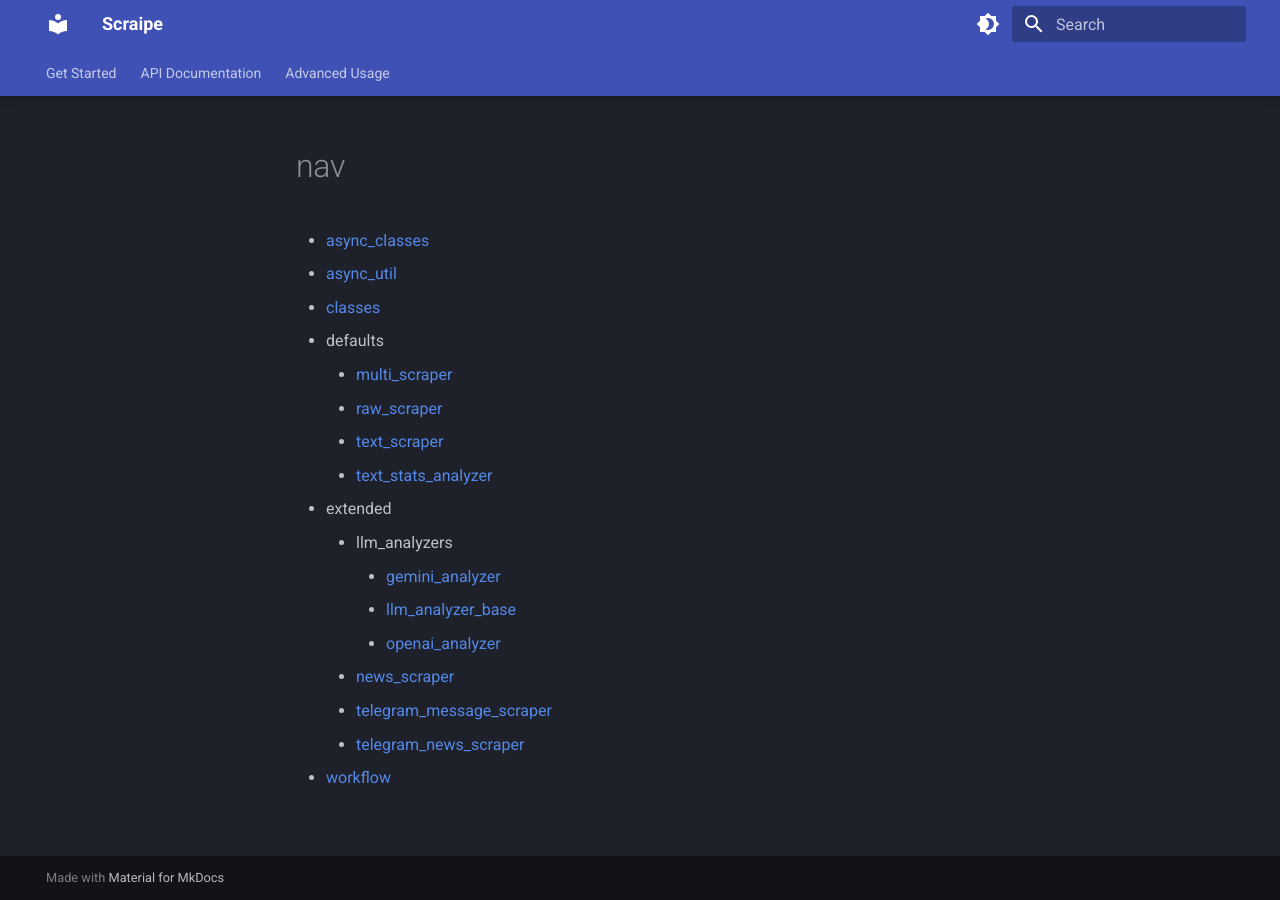
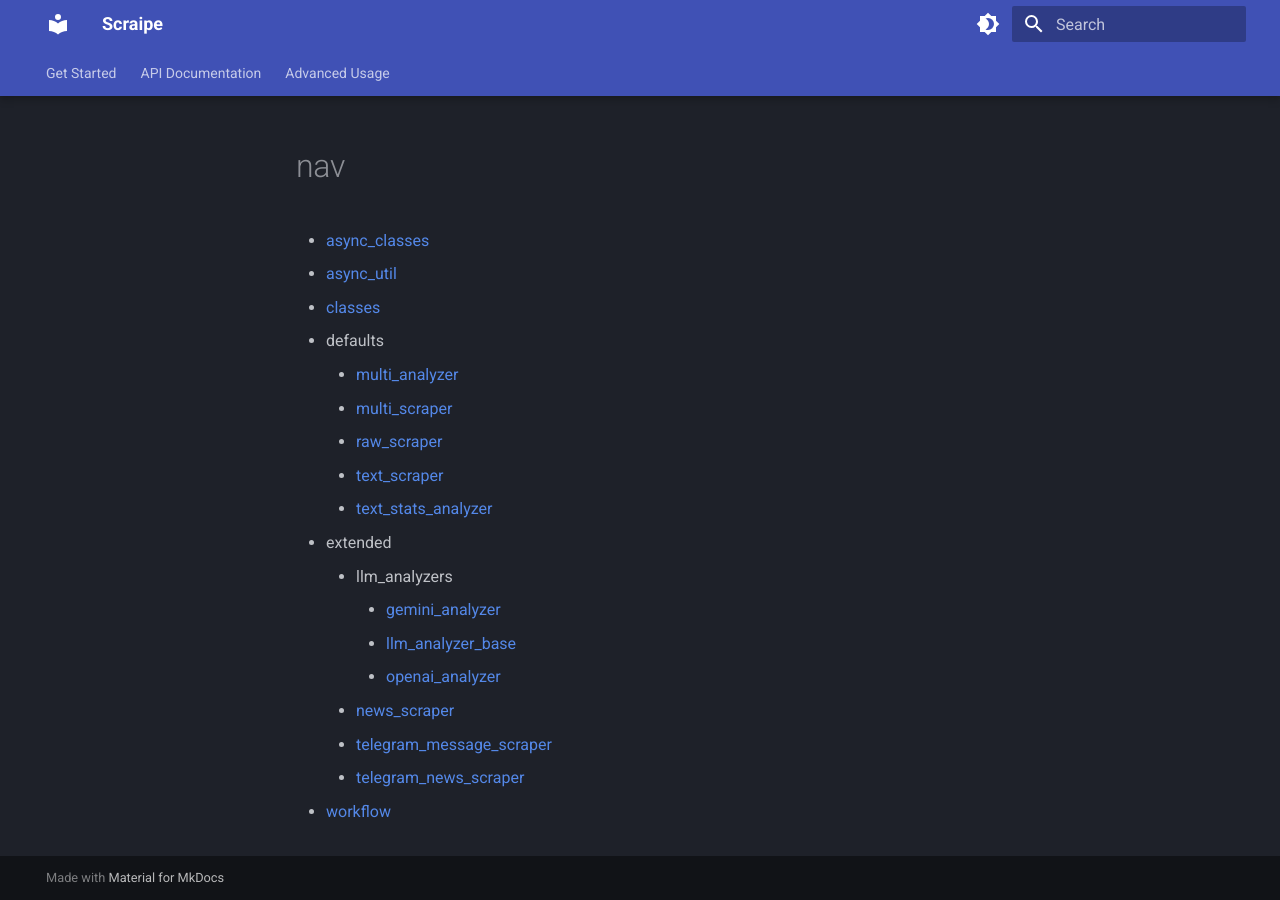
Before and after one commit to SnpM/scraipe, an MkDocs documentation site: the page built from docs/api/__nav__.md, in a window 1280 px wide. Built offline with MkDocs 1.6.1 and Material for MkDocs 9.7.7, drawn with Linux system fonts in a browser that asks for light colours.

```diff
--- a/docs/api/__nav__.md
+++ b/docs/api/__nav__.md
@@ -2,6 +2,7 @@
 * [async_util](async_util.md)
 * [classes](classes.md)
 * defaults
+    * [multi_analyzer](defaults/multi_analyzer.md)
     * [multi_scraper](defaults/multi_scraper.md)
     * [raw_scraper](defaults/raw_scraper.md)
     * [text_scraper](defaults/text_scraper.md)
```
Also changed, not shown: docs/api/defaults/multi_analyzer.md (added, +1 -0 lines).
